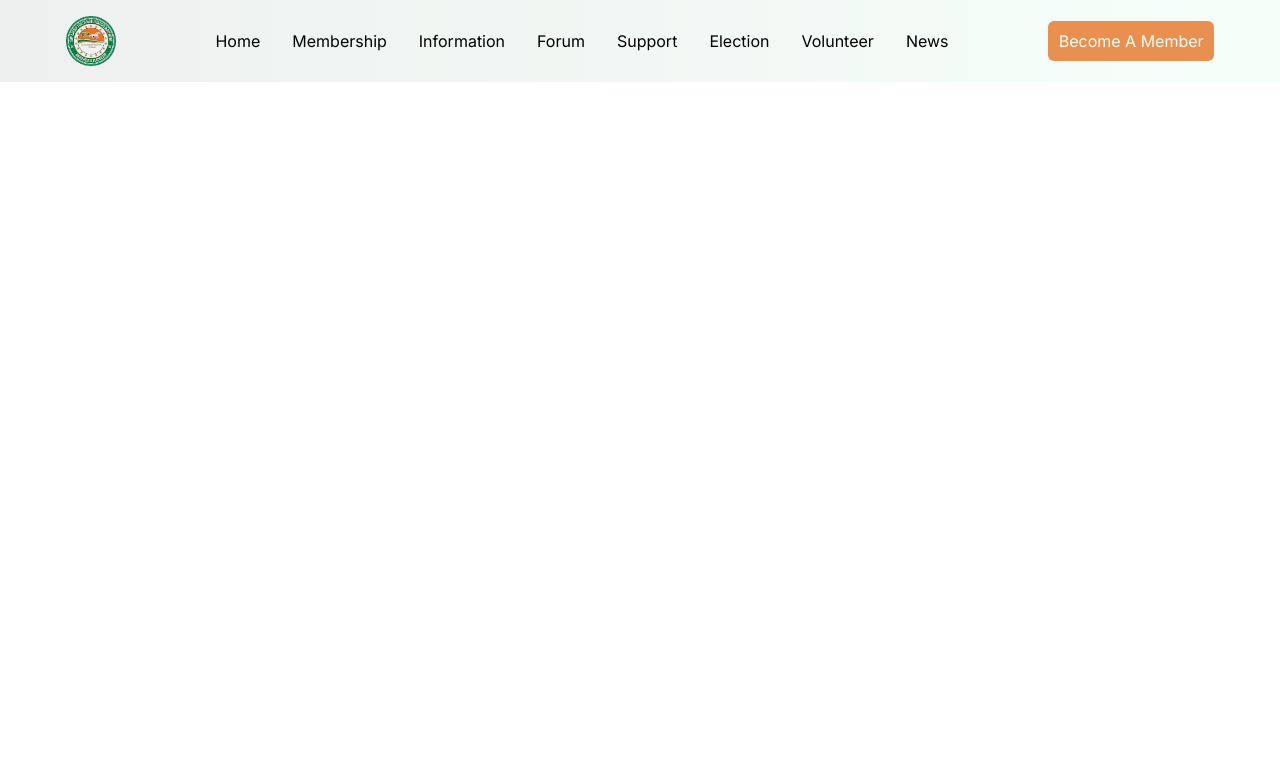
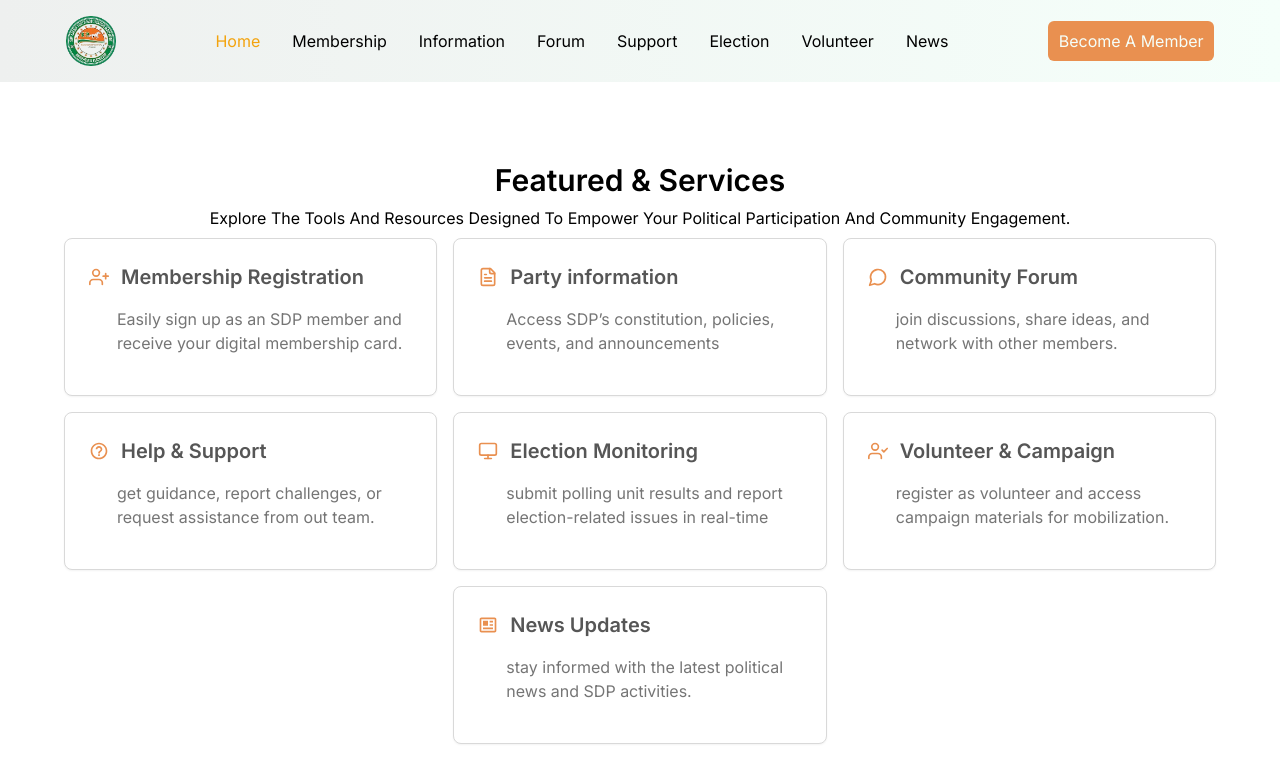
Before and after one commit to abbasusman0009/sdp, a React (Vite) app: page / in a window 1280 px wide. Shown: the top 782 px of the page. Built offline with nearby package versions, Linux system fonts and the light colour scheme.

Commit message:
done with features

```diff
--- a/package.json
+++ b/package.json
@@ -12,7 +12,8 @@
   "dependencies": {
     "@material-tailwind/react": "^2.1.10",
     "react": "^19.0.0",
-    "react-dom": "^19.0.0"
+    "react-dom": "^19.0.0",
+    "react-icons": "^5.5.0"
   },
   "devDependencies": {
     "@eslint/js": "^9.21.0",
--- a/src/App.jsx
+++ b/src/App.jsx
@@ -1,9 +1,11 @@
+import { Features } from './components/Features'
 import { Header } from './components/header/Header'
 
 function App() {
   return (
     <>
       <Header />
+      <Features />
     </>
   )
 }
--- /dev/null
+++ b/src/components/Card.jsx
@@ -0,0 +1,16 @@
+
+export const Card = ({ icon, cardTitle, cardDescription }) => {
+  return (
+    <div class="relative font-inter flex flex-col  bg-white hover:shadow-[#fddcc5] hover:shadow-lg hover:transition-shadow  shadow-sm border border-[#D9D9D9] rounded-lg w-full p-6">
+      <div class="flex items-center mb-4">
+        {icon}
+        <h5 class="ml-3 text-[#565656] text-xl font-semibold">
+          {cardTitle}
+        </h5>
+      </div>
+      <p class="block text-[#757575] leading-normal font-light mb-4 ml-7">
+        {cardDescription}
+      </p>
+    </div>
+  )
+}
--- /dev/null
+++ b/src/components/Features.jsx
@@ -0,0 +1,28 @@
+import { Card } from "./Card"
+import { FiUserPlus } from "react-icons/fi";
+import { LuFileText } from "react-icons/lu"
+import { LuMessageCircle } from "react-icons/lu";
+import { MdHelpOutline } from "react-icons/md";
+import { FiMonitor } from "react-icons/fi";
+import { BiNews } from "react-icons/bi";
+import { FiUserCheck } from "react-icons/fi";
+
+export const Features = () => {
+  return (
+    <div className="flex flex-col items-center justify-center mt-20 space-y-2">
+      <h1 className="font-inter font-semibold text-3xl capitalize text-[#000000]">featured & services</h1>
+      <p className="text-[#000000]  font-inter text-md capitalize mt-8">Explore the tools and resources designed to empower your political participation and community engagement.</p>
+      <div className="grid grid-cols-1 md:grid-cols-2 lg:grid-cols-3 gap-4 w-full max-w-6xl">
+        <Card icon={<FiUserPlus className="text-[#E99050] text-[20px]" />} cardTitle="Membership Registration" cardDescription="Easily sign up as an SDP member and receive your digital membership card." />
+        <Card icon={<LuFileText className="text-[#E99050] text-[20px]" />} cardTitle="Party information" cardDescription="Access SDP’s constitution, policies, events, and announcements" />
+        <Card icon={<LuMessageCircle className="text-[#E99050] text-[20px]" />} cardTitle="Community Forum" cardDescription="join discussions, share ideas, and network with other members." />
+        <Card icon={<MdHelpOutline className="text-[#E99050] text-[20px]" />} cardTitle="Help & Support" cardDescription="get guidance, report challenges, or request assistance from out team." />
+        <Card icon={<FiMonitor className="text-[#E99050] text-[20px]" />} cardTitle="Election Monitoring" cardDescription="submit polling unit results and report election-related issues in real-time" />
+        <Card icon={<FiUserCheck className="text-[#E99050] text-[20px]" />} cardTitle="Volunteer & Campaign" cardDescription="register as volunteer and access campaign materials for mobilization." />
+        <div></div>
+        <Card icon={<BiNews className="text-[#E99050] text-[20px]" />} cardTitle="News Updates" cardDescription="stay informed with the latest political news and SDP activities." />
+        <div></div>
+      </div>
+    </div>
+  )
+}
--- /dev/null
+++ b/src/components/Record.tsx
@@ -0,0 +1,7 @@
+export const Record = () => {
+  return (
+    <div>
+
+    </div>
+  )
+}
--- a/src/components/header/Header.jsx
+++ b/src/components/header/Header.jsx
@@ -1,25 +1,25 @@
 import sdpLogo from '../../assets//image/sdplogo.png'
 import { Button } from "@material-tailwind/react";
 const menu = [
-  { name: 'Home', href: '/' },
-  { name: 'Membership', href: '/membership' },
-  { name: 'Information', href: 'information' },
-  { name: 'Forum', href: '/forum' },
-  { name: 'Support', href: '/support' },
-  { name: 'Election', href: '/election' },
-  { name: 'Volunteer', href: '/volunteer' },
-  { name: 'News', href: '/new' },
+  { name: 'Home', active: 'true', href: '/' },
+  { name: 'Membership', active: 'false', href: '/membership' },
+  { name: 'Information', active: 'false', href: 'information' },
+  { name: 'Forum', active: 'false', href: '/forum' },
+  { name: 'Support', active: 'false', href: '/support' },
+  { name: 'Election', active: 'false', href: '/election' },
+  { name: 'Volunteer', active: 'false', href: '/volunteer' },
+  { name: 'News', active: 'false', href: '/new' },
 
 ]
 export const Header = () => {
   return (
-    <div className='flex justify-around items-center font-inter p-4' style={{ background: 'linear-gradient(to right, #EEF0EF, #F5FFFA)' }}>
+    <div className='flex justify-around items-center font-inter p-4' style={{ background: 'linear-gradient(to right, #EEF0EF, #F5FFFA)', filterblur: 'blur(15px)' }}>
       <img className='w-[50px] h-[50px]' src={sdpLogo} alt="" />
       <div>
         <ul className='flex space-x-8 text-[16px]'>
           {menu.map((item, index) => (
             <li key={index} className='text-xltext-gray-700 hover:text-gray-900'>
-              <a href={item.href}>{item.name}</a>
+              <a className={item.active == 'true' ? 'text-[#F3A30E]' : ''} href={item.href}>{item.name}</a>
             </li>
           ))}
         </ul>
```
Also changed, not shown: 1 other file (tests, documents, lock files or other folders).
